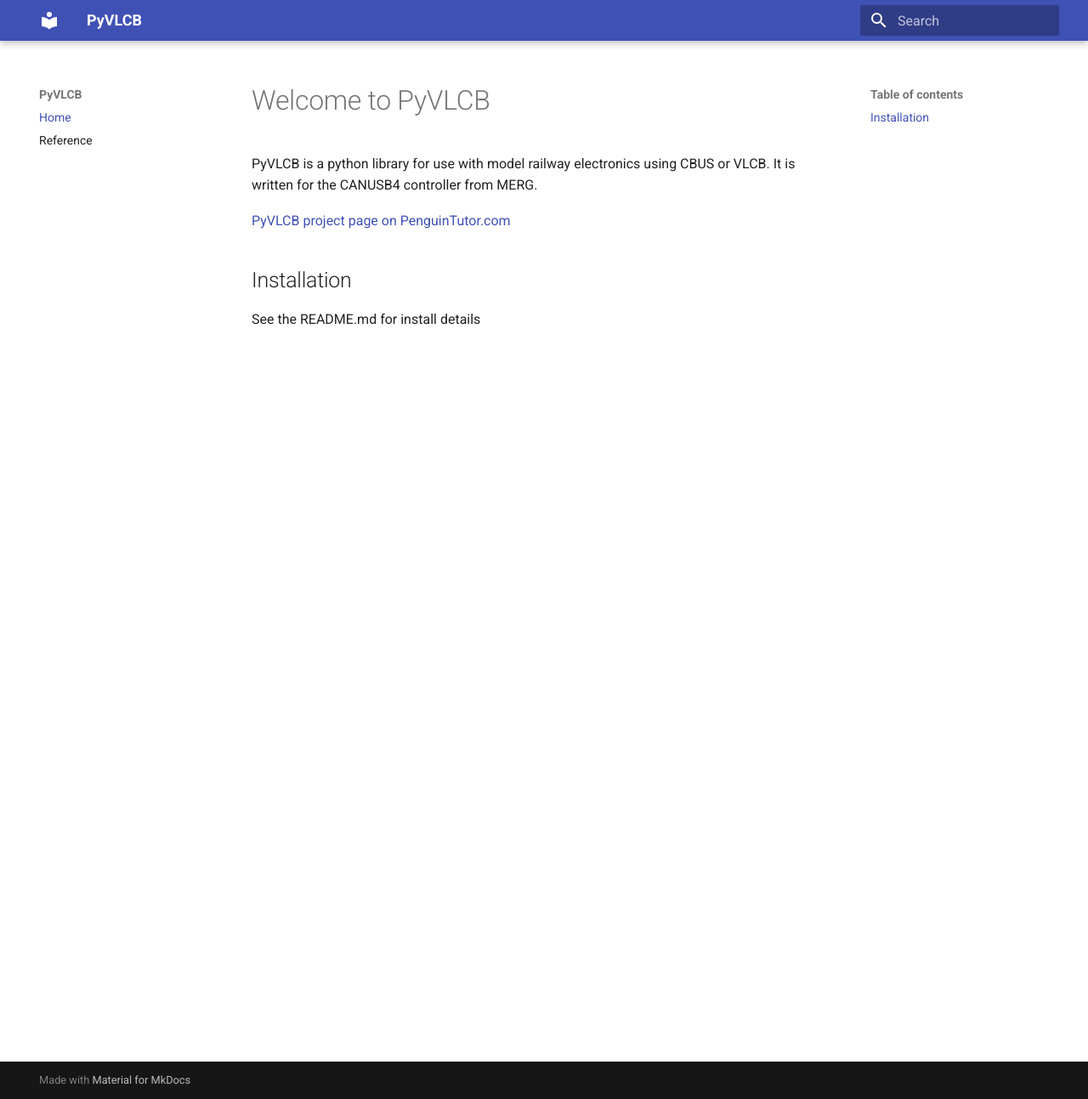
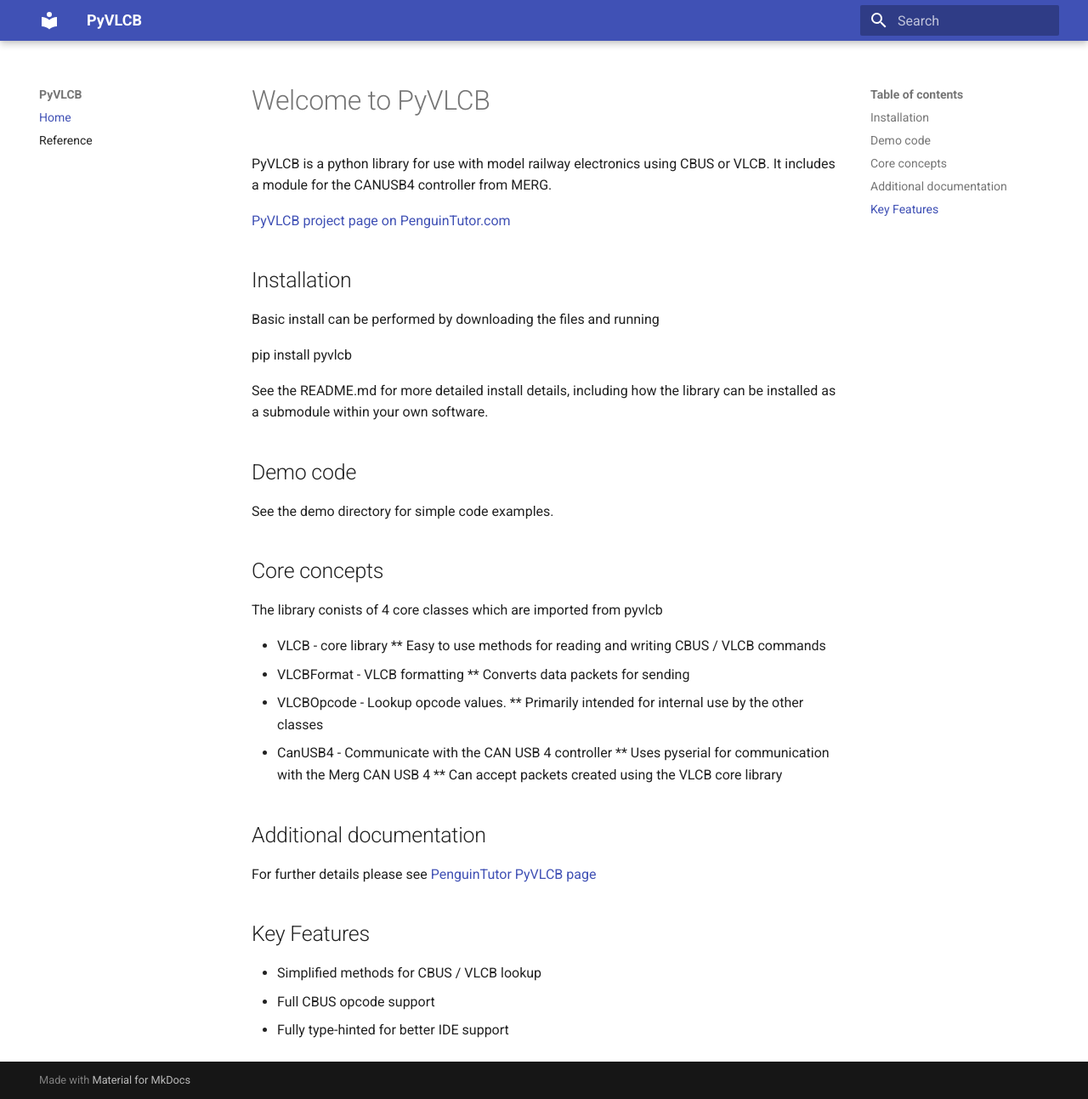
Before and after one commit to penguintutor/pyvlcb, an MkDocs documentation site: the page built from docs/index.md, in a window 1280 px wide and 1293 px high. Shown: the whole window at 85% size. Built offline with MkDocs 1.6.1 and Material for MkDocs 9.7.7, drawn with Linux system fonts in a browser that asks for light colours.

Commit message:
Update documentation

```diff
--- a/docs/index.md
+++ b/docs/index.md
@@ -1,11 +1,43 @@
 # Welcome to PyVLCB
 
 PyVLCB is a python library for use with model railway electronics using CBUS or VLCB.
-It is written for the CANUSB4 controller from MERG.
+It includes a module for the CANUSB4 controller from MERG.
 
 [PyVLCB project page on PenguinTutor.com](https://www.penguintutor.com/projects/pyvlcb)
 
 
 ## Installation
 
-See the README.md for install details
+Basic install can be performed by downloading the files and running
+
+pip install pyvlcb
+
+See the README.md for more detailed install details, including how the library can be installed as a submodule within your own software.
+
+## Demo code
+
+See the demo directory for simple code examples.
+
+## Core concepts
+
+The library conists of 4 core classes which are imported from pyvlcb
+
+* VLCB - core library
+** Easy to use methods for reading and writing CBUS / VLCB commands
+* VLCBFormat - VLCB formatting
+** Converts data packets for sending
+* VLCBOpcode - Lookup opcode values.
+** Primarily intended for internal use by the other classes
+* CanUSB4 - Communicate with the CAN USB 4 controller
+** Uses pyserial for communication with the Merg CAN USB 4
+** Can accept packets created using the VLCB core library
+
+## Additional documentation
+
+For further details please see [PenguinTutor PyVLCB page](https://www.penguintutor.com/projects/pyvlcb)
+
+## Key Features
+
+* Simplified methods for CBUS / VLCB lookup
+* Full CBUS opcode support
+* Fully type-hinted for better IDE support
```
